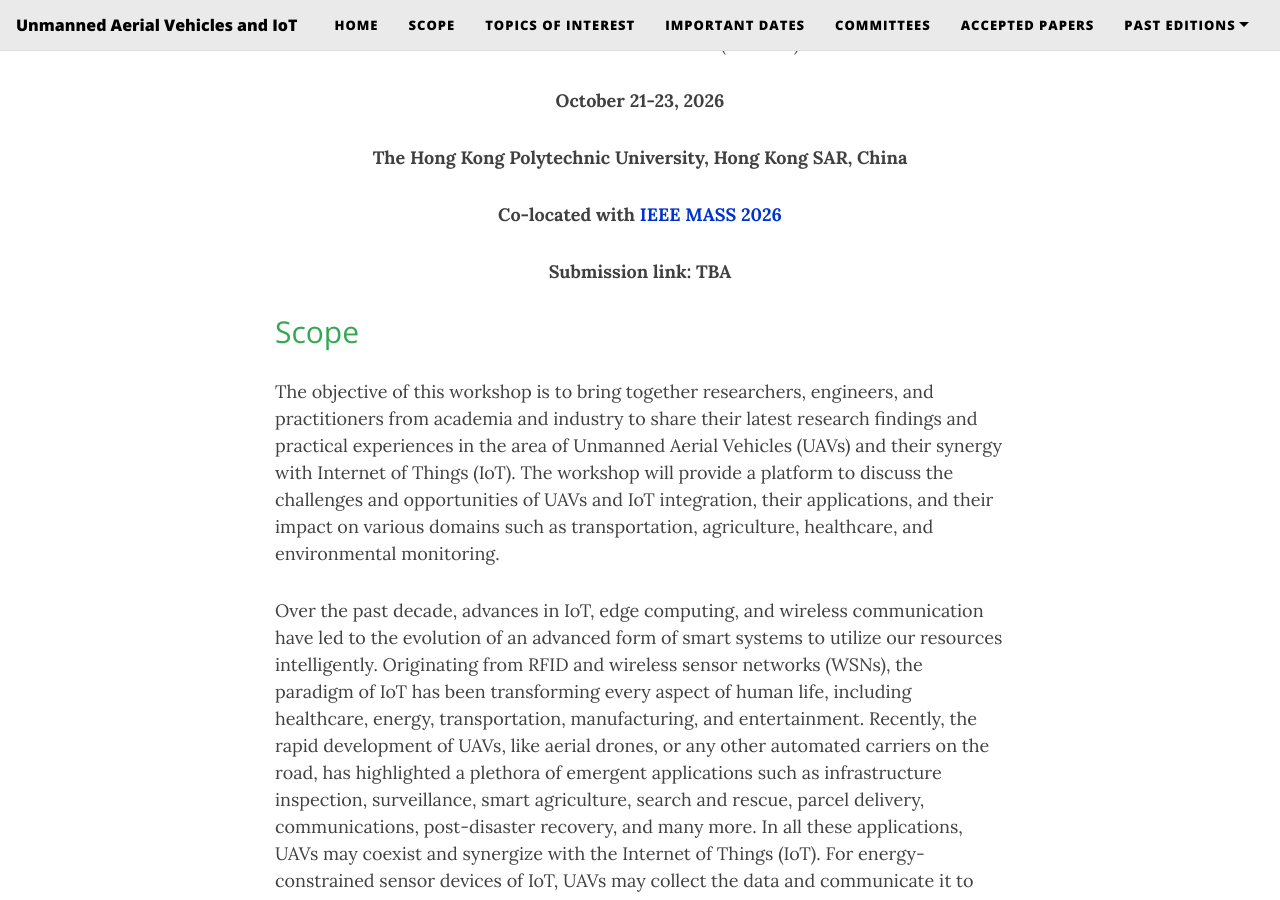
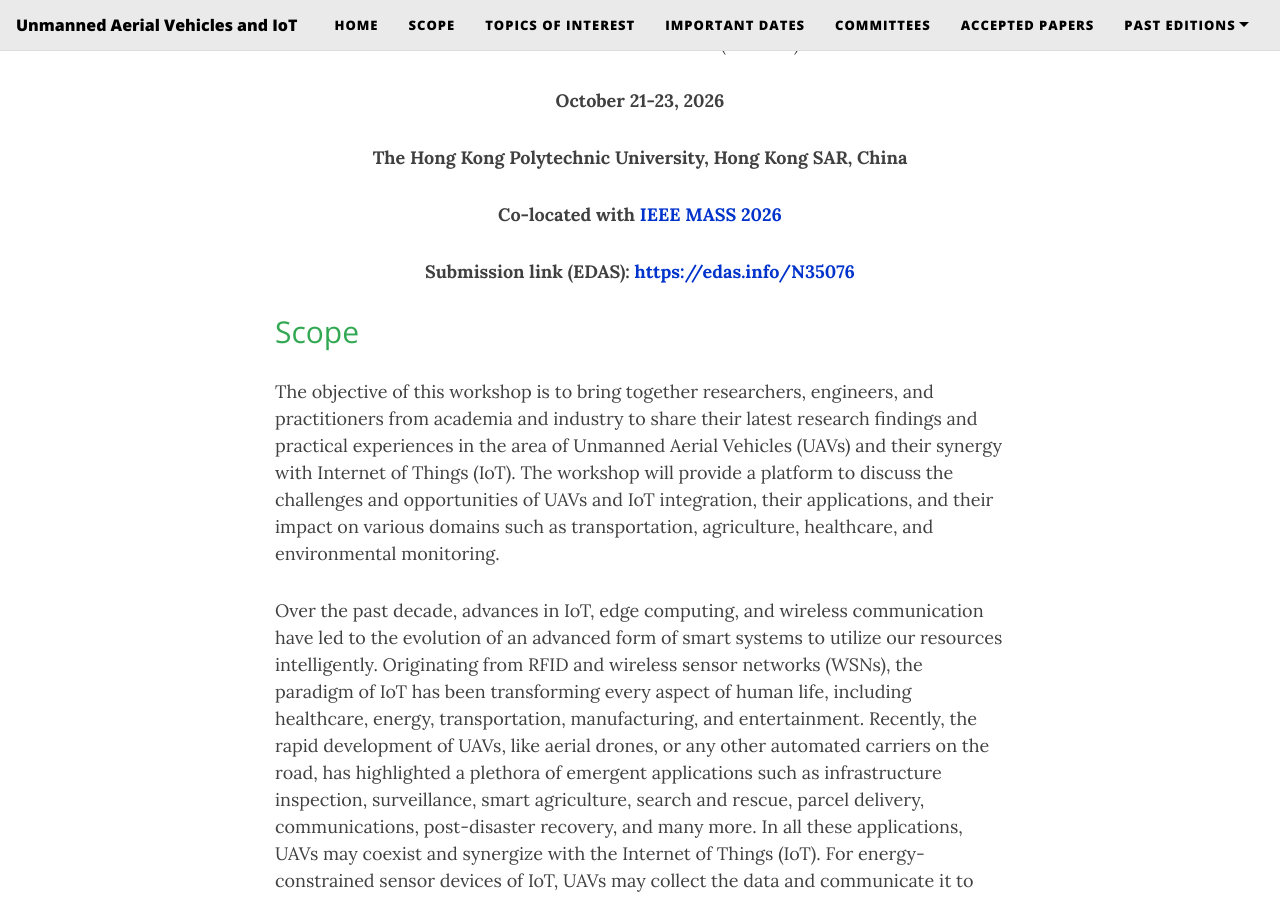
Before and after one commit to uav-iot/uav-iot.github.io, a Jekyll site: the page built from index.md, in a window 1280 px wide and 900 px high, scrolled down 598 px. Built offline with Jekyll 4.4.1, drawn with Linux system fonts in a browser that asks for light colours; nearby versions of some CDN libraries.

Commit message:
Restore EDAS submission link (https://edas.info/N35076)
Co-Authored-By: Claude Opus 4.7 (1M context) <noreply@anthropic.com>

```diff
--- a/index.md
+++ b/index.md
@@ -23,7 +23,7 @@ _Unmanned Aerial Vehicles and IoT (UAV-IoT) 2026_
 **Co-located with [IEEE MASS 2026](https://mass-conf.github.io/2026/)**
 {: style="text-align: center"}
 
-**Submission link: TBA**
+**Submission link (EDAS): [https://edas.info/N35076](https://edas.info/N35076)**
 {: style="text-align: center"}
 
 
```
